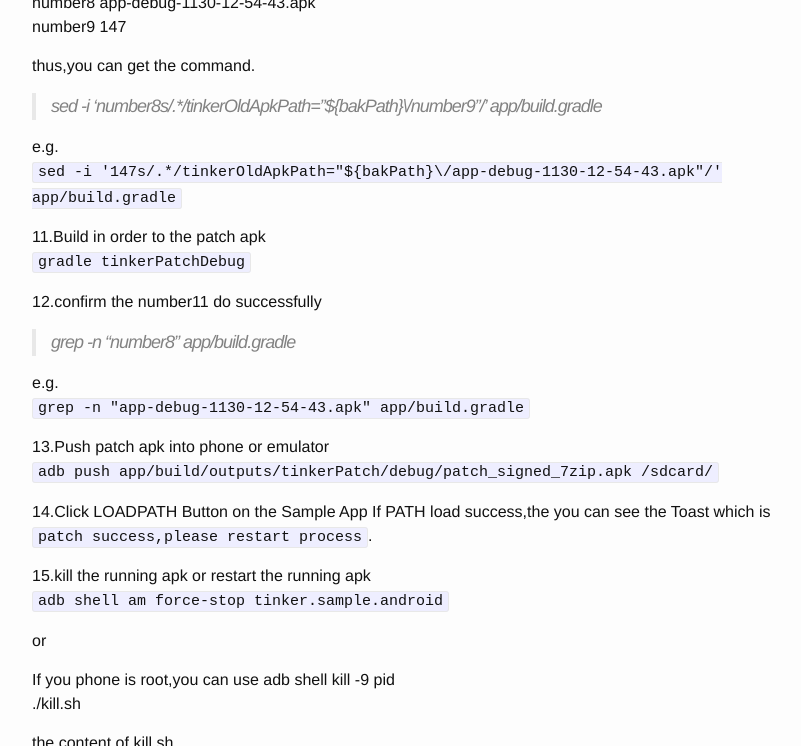
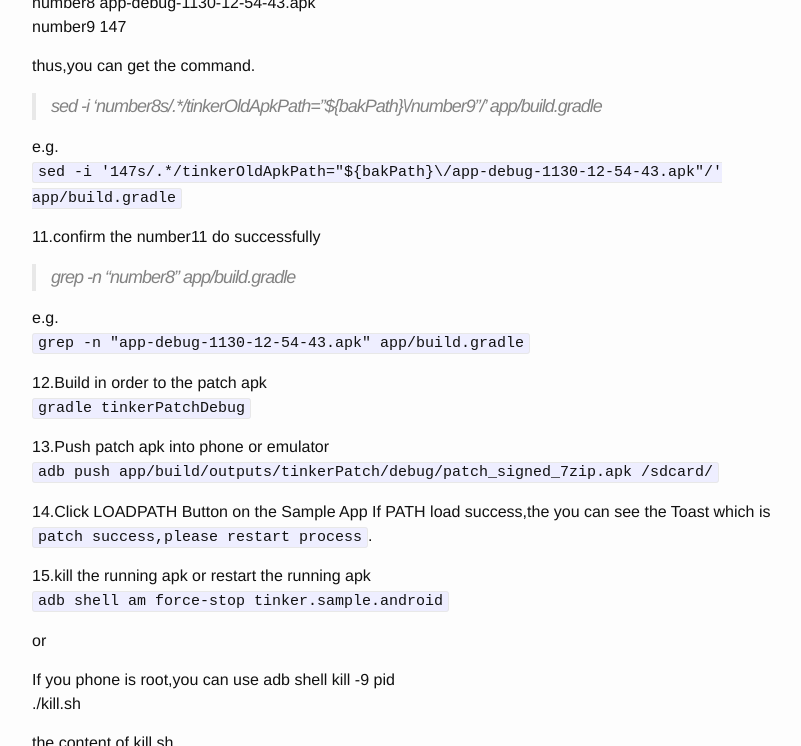
Before and after one commit to androidmalin/androidmalin.github.io, a Jekyll site: the page built from _posts/2016-11-29-tinker.markdown, in a window 1280 px wide and 900 px high, scrolled down 1569 px, cut to the strip 32-778 px from the top of the window. Shown: the whole strip, without its empty margins (238-1039 px from the left). Built offline with Jekyll 4.4.1, drawn with Linux system fonts in a browser that asks for light colours; some of the changed text lies outside the part shown.

```diff
--- a/_posts/2016-11-29-tinker.markdown
+++ b/_posts/2016-11-29-tinker.markdown
@@ -65,14 +66,18 @@ thus,you can get the command.<br/>
 e.g.<br/>
 `sed -i '147s/.*/tinkerOldApkPath="${bakPath}\/app-debug-1130-12-54-43.apk"/' app/build.gradle`<br/>
 
-11.Build in order to the patch apk<br/>
-`gradle tinkerPatchDebug`
 
-12.confirm the number11 do successfully
+
+11.confirm the number11 do successfully
 >grep -n "number8" app/build.gradle<br/>
 
 e.g.<br/>
 `grep -n "app-debug-1130-12-54-43.apk" app/build.gradle`
+
+
+12.Build in order to the patch apk<br/>
+`gradle tinkerPatchDebug`
+
 
 13.Push patch apk into phone or emulator<br/>
 `adb push app/build/outputs/tinkerPatch/debug/patch_signed_7zip.apk /sdcard/`
```
Also changed, not shown: other parts of _posts/2016-11-29-tinker.markdown (+1 -0 lines).
